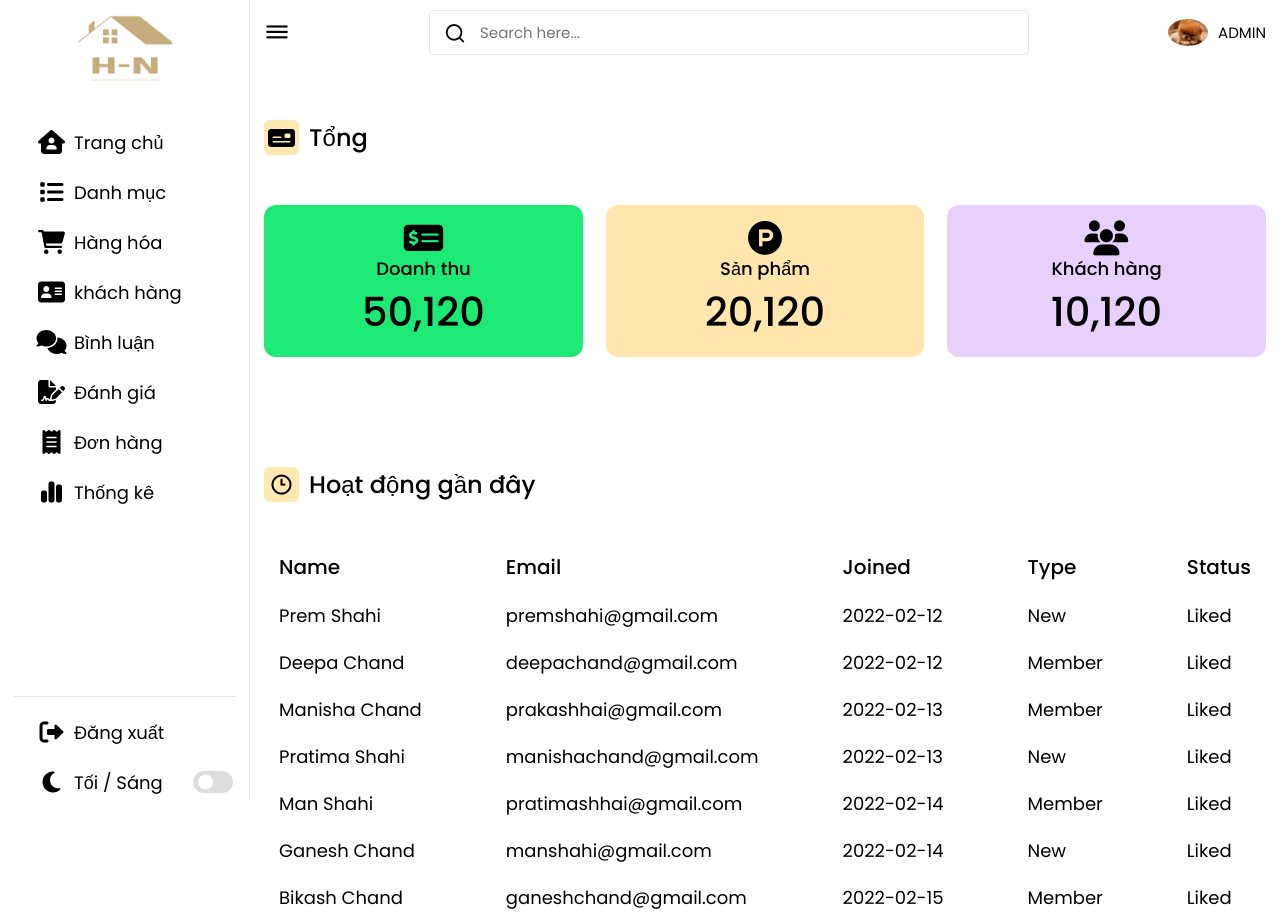
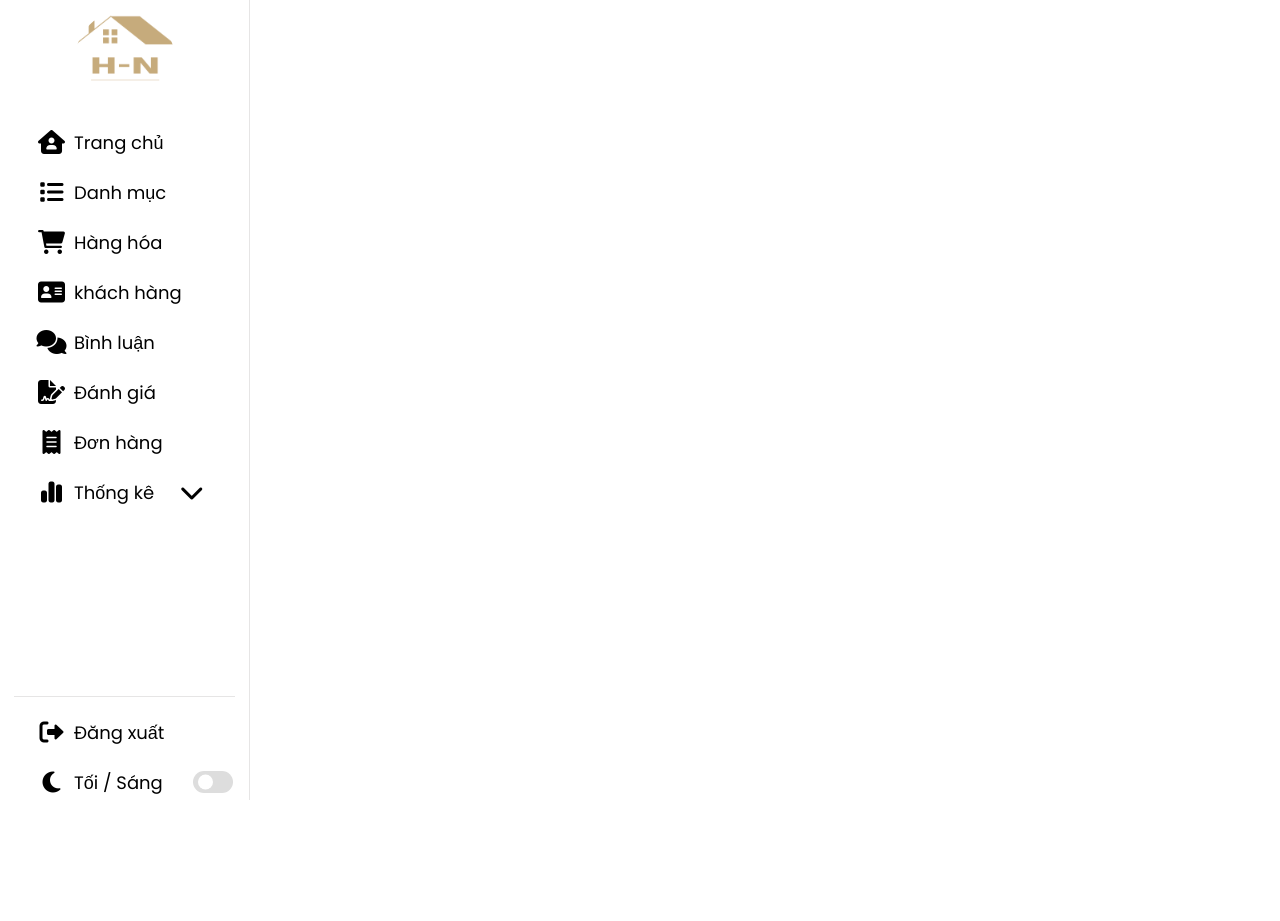
Before and after one commit to Nguyen-1210/admin-hotel, a PHP site: page /daodien/index.html in a window 1280 px wide. After the commit the page ends 800 px from the top, so only its background shows below. Run offline with PHP 8.4, Linux system fonts and the light colour scheme.

Commit message:
[backend] fix bug admin

```diff
--- a/admin/css/main.css
+++ b/admin/css/main.css
@@ -139,6 +139,7 @@
    nav .menu-items {
        height: calc(100% - 90px);
        display: flex;
+       transition: var(--tran-05);
        flex-direction: column;
        justify-content: space-between;
    }
@@ -161,6 +162,19 @@
        clip-path: polygon(99% 50%, 0 0, 0 100%);
        background-color: var(--primary-color);
    }
+   /* .chart_list{
+   display: none;
+}
+.chart_down:active .chart_list,
+.chart_down:hover .chart_list{
+display: block;
+transition: var(--tran-03);
+}
+.chart_down a:active .fa-chevron-down{
+    transform: rotate(-180deg);
+    transition: var(--tran-05);
+
+} */
 
    body.dark li a:hover:before {
        background-color: var(--text-color);
--- a/admin/daodien/index.html
+++ b/admin/daodien/index.html
@@ -57,12 +57,48 @@
                     <i class="fa-solid fa-receipt"></i>
                         <span class="link-name">Đơn hàng</span>
                     </a></li>
-                <li><a href="#">
+                <li class="chart_down" onclick="myFunction()"><a href="#">
                     <i class="fa-solid fa-chart-simple"></i>
                         <span class="link-name">Thống kê</span>
-                    </a></li>
+                        <i class="fa-solid fa-chevron-down"></i>
+                    </a>
+                <ul class="chart_list" id="chart_list">
+                    <li class="chart_item"><a href="">
+                        <i class="fa-solid fa-industry"></i>
+                        <span class="link-name">Sản phẩm</span>
+                      </a></li>
+                    <li class="chart_item"><a href="">
+                        <i class="fa-solid fa-sack-dollar"></i>
+                        <span class="link-name">Tài chính</span></a></li>
+                </ul></li>
             </ul>
+            <style>
+                .show{
+                    display: block;
+                }
+                .chart_list{
+                    display: none;
+                 }
+            </style>
+            <script>
+            function myFunction() {
+                document.getElementById("chart_list").classList.toggle("show");
+              }
 
+              // Close the dropdown if the user clicks outside of it
+              window.onclick = function(event) {
+                if (!event.target.matches('.chart_down')) {
+                  var dropdowns = document.getElementsByClassName("chart_list");
+                  var i;
+                  for (i = 0; i < dropdowns.length; i++) {
+                    var openDropdown = dropdowns[i];
+                    if (openDropdown.classList.contains('show')) {
+                      openDropdown.classList.remove('show');
+                    }
+                  }
+                }
+              }
+              </script>
             <ul class="logout-mode">
                 <li><a href="#">
                       <i class="fa-solid fa-right-from-bracket"></i>
@@ -83,115 +119,7 @@
             </ul>
         </div>
     </nav>
-    <section class="dashboard">
-        <div class="top">
-            <i class="uil uil-bars sidebar-toggle"></i>
-            <div class="top-right" style="display: contents;">
-                <div class="search-box">
-                    <i class="uil uil-search"></i>
-                    <input type="text" placeholder="Search here...">
-                </div>
-                <div class="adm" style="
-                display: flex;
-                align-items: center;
-            ">
-                    <img src="./images/312337748_491824699658804_3089908858083088906_n.jpg">
-                    <span class="text">ADMIN</span>
-                </div>
-            </div>
-        </div>
-        <div class="dash-content">
-            <div class="overview">
-                <div class="title" style="
-                    display: flex;
-                    align-items: center;
-                    margin: 110px 0 50px 0;
 
-             ">
-                    <i class="fa-sharp fa-solid fa-money-check"></i>
-                    <h1 class="text">Tổng</h1>
-
-                </div>
-                <div class="boxes">
-                    <div class="box box1">
-                        <i class="fa-solid fa-money-check-dollar"></i>
-                        <span class="text">Doanh thu</span>
-                        <span class="number">50,120</span>
-                    </div>
-                    <div class="box box2">
-                     <i class="fa-brands fa-product-hunt"></i>
-                        <span class="text">Sản phẩm</span>
-                        <span class="number">20,120</span>
-                    </div>
-                    <div class="box box3">
-                        <i class="fa-solid fa-users"></i>
-                        <span class="text">Khách hàng</span>
-                        <span class="number">10,120</span>
-                    </div>
-                </div>
-            </div>
-
-            <div class="activity">
-                <div class="title">
-                    <i class="uil uil-clock-three"></i>
-                    <span class="text">Hoạt động gần đây</span>
-                </div>
-
-                <div class="activity-data">
-                    <div class="data names">
-                        <span class="data-title">Name</span>
-                        <span class="data-list">Prem Shahi</span>
-                        <span class="data-list">Deepa Chand</span>
-                        <span class="data-list">Manisha Chand</span>
-                        <span class="data-list">Pratima Shahi</span>
-                        <span class="data-list">Man Shahi</span>
-                        <span class="data-list">Ganesh Chand</span>
-                        <span class="data-list">Bikash Chand</span>
-                    </div>
-                    <div class="data email">
-                        <span class="data-title">Email</span>
-                        <span class="data-list">premshahi@gmail.com</span>
-                        <span class="data-list">deepachand@gmail.com</span>
-                        <span class="data-list">prakashhai@gmail.com</span>
-                        <span class="data-list">manishachand@gmail.com</span>
-                        <span class="data-list">pratimashhai@gmail.com</span>
-                        <span class="data-list">manshahi@gmail.com</span>
-                        <span class="data-list">ganeshchand@gmail.com</span>
-                    </div>
-                    <div class="data joined">
-                        <span class="data-title">Joined</span>
-                        <span class="data-list">2022-02-12</span>
-                        <span class="data-list">2022-02-12</span>
-                        <span class="data-list">2022-02-13</span>
-                        <span class="data-list">2022-02-13</span>
-                        <span class="data-list">2022-02-14</span>
-                        <span class="data-list">2022-02-14</span>
-                        <span class="data-list">2022-02-15</span>
-                    </div>
-                    <div class="data type">
-                        <span class="data-title">Type</span>
-                        <span class="data-list">New</span>
-                        <span class="data-list">Member</span>
-                        <span class="data-list">Member</span>
-                        <span class="data-list">New</span>
-                        <span class="data-list">Member</span>
-                        <span class="data-list">New</span>
-                        <span class="data-list">Member</span>
-                    </div>
-                    <div class="data status">
-                        <span class="data-title">Status</span>
-                        <span class="data-list">Liked</span>
-                        <span class="data-list">Liked</span>
-                        <span class="data-list">Liked</span>
-                        <span class="data-list">Liked</span>
-                        <span class="data-list">Liked</span>
-                        <span class="data-list">Liked</span>
-                        <span class="data-list">Liked</span>
-                    </div>
-                </div>
-            </div>
-        </div>
-    </section>
 
     <script src="./js/app.js">
     </script>
--- a/model/users.php
+++ b/model/users.php
@@ -4,8 +4,8 @@ function insert_taikhoanmoi($user, $pass, $name, $email, $address, $tel ,$role){
     $sql = "insert into taikhoan(user,pass, name, email,address,tel,role) values ('$user','$pass', '$name', '$email','$address','$tel','$role')";
     pdo_execute($sql);
 }
-function delete_taikhoan($id){
-    $sql = "delete from taikhoan where id=".$id;
+function delete_accounts($id){
+    $sql = "delete from accounts where id=".$id;
     pdo_execute($sql);
 }
 
```
Also changed, not shown: admin/index.php (+7 -0 lines), README.md, model/chart.php (added).
